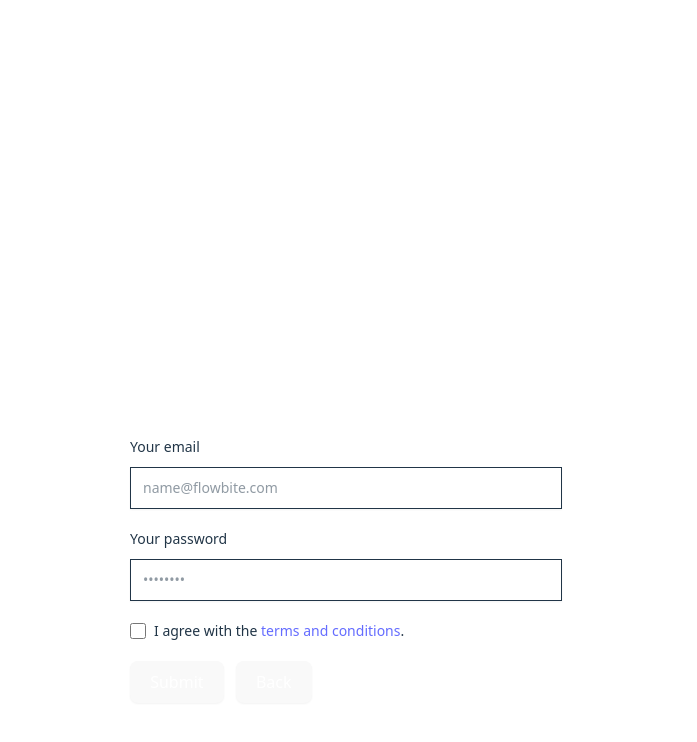
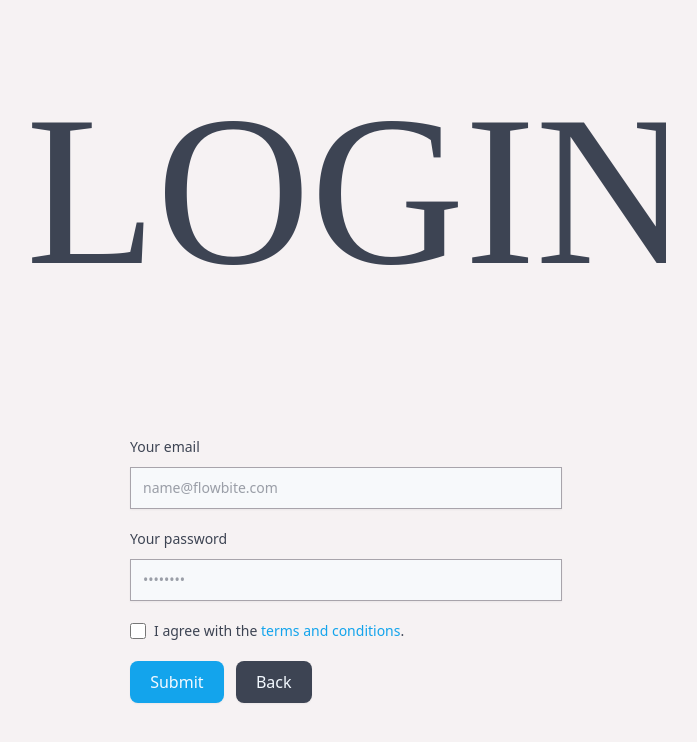
Before and after one commit to Anubha0308/risk-analyzer, a React (Vite) app in the folder animation-main/: page /login in a window 1280 px wide. Shown: the top 742 px of the page, without its empty margins (294-991 px from the left). Built offline with nearby package versions, Linux system fonts and the light colour scheme; a web font is replaced by a local one.

Commit message:
regitser and login page

```diff
--- a/animation-main/src/components/home.jsx
+++ b/animation-main/src/components/home.jsx
@@ -44,7 +44,7 @@ function Home() {
           logoAlt="Logo"
           items={items}
           baseColor="#3d4453"
-          menuColor="#3d4453"
+          menuColor="#ffffff"
           buttonBgColor="#309bed"
           buttonTextColor="#fafbfc"
           ease="power3.out"
@@ -57,6 +57,7 @@ function Home() {
             text="This text animates when in view"
             animateOn="view"
             revealDirection="center"
+            style={{ color: "#000000" }}
           />
         </div>
       </section>
--- a/animation-main/src/components/login.jsx
+++ b/animation-main/src/components/login.jsx
@@ -3,7 +3,12 @@ import TextPressure from "./TextPressure.jsx";
 
 function Login() {
   return (
-    <div className="register-container w-full min-h-screen bg-neutral-primary overflow-x-hidden flex flex-col items-center justify-center">
+    <div
+      className="register-container w-full min-h-screen bg-neutral-primary overflow-x-hidden flex flex-col items-center justify-center"
+      style={{
+        background: "#f6f2f3ff",
+      }}
+    >
       <div
         style={{
           position: "relative",
@@ -23,7 +28,7 @@ function Login() {
           width={true}
           weight={true}
           italic={true}
-          textColor="#ffffff"
+          textColor="#3d4453ff"
           strokeColor="#ff0000"
           minFontSize={120}
         />
@@ -34,14 +39,20 @@ function Login() {
           <div className="mb-5">
             <label
               htmlFor="email"
-              className="block mb-2.5 text-sm font-medium text-heading"
+              className="block mb-2.5 text-sm font-medium"
+              style={{ color: "#3d4453ff" }}
             >
               Your email
             </label>
             <input
               type="email"
               id="email"
-              className="bg-neutral-secondary-medium border border-default-medium text-heading text-sm rounded-base focus:ring-brand focus:border-brand block w-full px-3 py-2.5 shadow-xs placeholder:text-body"
+              className="bg-neutral-secondary-medium border border-default-medium text-sm rounded-base focus:ring-brand focus:border-brand block w-full px-3 py-2.5 shadow-xs"
+              style={{
+                backgroundColor: "#f7f9fbff",
+                borderColor: "#a8a4abff",
+                color: "#3d4453ff",
+              }}
               placeholder="name@flowbite.com"
               required
             />
@@ -49,14 +60,20 @@ function Login() {
           <div className="mb-5">
             <label
               htmlFor="password"
-              className="block mb-2.5 text-sm font-medium text-heading"
+              className="block mb-2.5 text-sm font-medium"
+              style={{ color: "#3d4453ff" }}
             >
               Your password
             </label>
             <input
               type="password"
               id="password"
-              className="bg-neutral-secondary-medium border border-default-medium text-heading text-sm rounded-base focus:ring-brand focus:border-brand block w-full px-3 py-2.5 shadow-xs placeholder:text-body"
+              className="bg-neutral-secondary-medium border border-default-medium text-sm rounded-base focus:ring-brand focus:border-brand block w-full px-3 py-2.5 shadow-xs"
+              style={{
+                backgroundColor: "#f7f9fbff",
+                borderColor: "#a8a4abff",
+                color: "#3d4453ff",
+              }}
               placeholder="••••••••"
               required
             />
@@ -67,11 +84,22 @@ function Login() {
               type="checkbox"
               value=""
               className="w-4 h-4 border border-default-medium rounded-xs bg-neutral-secondary-medium focus:ring-2 focus:ring-brand-soft"
+              style={{
+                borderColor: "#a8a4abff",
+                backgroundColor: "#f7f9fbff",
+              }}
               required
             />
-            <p className="ms-2 text-sm font-medium text-heading select-none">
+            <p
+              className="ms-2 text-sm font-medium select-none"
+              style={{ color: "#3d4453ff" }}
+            >
               I agree with the{" "}
-              <a href="#" className="text-fg-brand hover:underline">
+              <a
+                href="#"
+                className="hover:underline"
+                style={{ color: "#13a4ecff" }}
+              >
                 terms and conditions
               </a>
               .
@@ -80,11 +108,21 @@ function Login() {
           <div className="flex gap-3">
             <button
               type="submit"
-              className="text-white bg-brand box-border border border-transparent hover:bg-brand-strong focus:ring-4 focus:ring-brand-medium shadow-xs font-medium leading-5 rounded-base text-sm px-4 py-2.5 focus:outline-none"
+              className="box-border border border-transparent hover:bg-brand-strong focus:ring-4 focus:ring-brand-medium shadow-xs font-medium leading-5 rounded-base text-sm px-4 py-2.5 focus:outline-none"
+              style={{
+                backgroundColor: "#13a4ecff",
+                color: "#f3f9ffff",
+              }}
             >
               Submit
             </button>
-            <button className="text-white bg-brand box-border border border-transparent hover:bg-brand-strong focus:ring-4 focus:ring-brand-medium shadow-xs font-medium leading-5 rounded-base text-sm px-4 py-2.5 focus:outline-none">
+            <button
+              className="box-border border border-transparent hover:bg-brand-strong focus:ring-4 focus:ring-brand-medium shadow-xs font-medium leading-5 rounded-base text-sm px-4 py-2.5 focus:outline-none"
+              style={{
+                backgroundColor: "#3d4453ff",
+                color: "#f3f9ffff",
+              }}
+            >
               Back
             </button>
           </div>
--- a/animation-main/src/components/register.jsx
+++ b/animation-main/src/components/register.jsx
@@ -3,7 +3,12 @@ import TextPressure from "./TextPressure.jsx";
 
 function Register() {
   return (
-    <div className="register-container w-full min-h-screen bg-neutral-primary overflow-x-hidden flex flex-col items-center justify-center">
+    <div
+      className="register-container w-full min-h-screen bg-neutral-primary overflow-x-hidden flex flex-col items-center justify-center"
+      style={{
+        background: "#f6f2f3ff",
+      }}
+    >
       <div
         style={{
           position: "relative",
@@ -23,7 +28,7 @@ function Register() {
           width={true}
           weight={true}
           italic={true}
-          textColor="#ffffff"
+          textColor="#3d4453ff"
           strokeColor="#ff0000"
           minFontSize={140}
         />
@@ -34,14 +39,20 @@ function Register() {
           <div className="mb-5">
             <label
               htmlFor="email"
-              className="block mb-2.5 text-sm font-medium text-heading"
+              className="block mb-2.5 text-sm font-medium"
+              style={{ color: "#3d4453ff" }}
             >
               Your email
             </label>
             <input
               type="email"
               id="email"
-              className="bg-neutral-secondary-medium border border-default-medium text-heading text-sm rounded-base focus:ring-brand focus:border-brand block w-full px-3 py-2.5 shadow-xs placeholder:text-body"
+              className="bg-neutral-secondary-medium border border-default-medium text-sm rounded-base focus:ring-brand focus:border-brand block w-full px-3 py-2.5 shadow-xs"
+              style={{
+                backgroundColor: "#f7f9fbff",
+                borderColor: "#a8a4abff",
+                color: "#3d4453ff",
+              }}
               placeholder="name@flowbite.com"
               required
             />
@@ -49,14 +60,20 @@ function Register() {
           <div className="mb-5">
             <label
               htmlFor="password"
-              className="block mb-2.5 text-sm font-medium text-heading"
+              className="block mb-2.5 text-sm font-medium"
+              style={{ color: "#3d4453ff" }}
             >
               Your password
             </label>
             <input
               type="password"
               id="password"
-              className="bg-neutral-secondary-medium border border-default-medium text-heading text-sm rounded-base focus:ring-brand focus:border-brand block w-full px-3 py-2.5 shadow-xs placeholder:text-body"
+              className="bg-neutral-secondary-medium border border-default-medium text-sm rounded-base focus:ring-brand focus:border-brand block w-full px-3 py-2.5 shadow-xs"
+              style={{
+                backgroundColor: "#f7f9fbff",
+                borderColor: "#a8a4abff",
+                color: "#3d4453ff",
+              }}
               placeholder="••••••••"
               required
             />
@@ -67,11 +84,22 @@ function Register() {
               type="checkbox"
               value=""
               className="w-4 h-4 border border-default-medium rounded-xs bg-neutral-secondary-medium focus:ring-2 focus:ring-brand-soft"
+              style={{
+                borderColor: "#a8a4abff",
+                backgroundColor: "#f7f9fbff",
+              }}
               required
             />
-            <p className="ms-2 text-sm font-medium text-heading select-none">
+            <p
+              className="ms-2 text-sm font-medium select-none"
+              style={{ color: "#3d4453ff" }}
+            >
               I agree with the{" "}
-              <a href="#" className="text-fg-brand hover:underline">
+              <a
+                href="#"
+                className="hover:underline"
+                style={{ color: "#13a4ecff" }}
+              >
                 terms and conditions
               </a>
               .
@@ -80,11 +108,21 @@ function Register() {
           <div className="flex gap-3">
             <button
               type="submit"
-              className="text-white bg-brand box-border border border-transparent hover:bg-brand-strong focus:ring-4 focus:ring-brand-medium shadow-xs font-medium leading-5 rounded-base text-sm px-4 py-2.5 focus:outline-none"
+              className="box-border border border-transparent hover:bg-brand-strong focus:ring-4 focus:ring-brand-medium shadow-xs font-medium leading-5 rounded-base text-sm px-4 py-2.5 focus:outline-none"
+              style={{
+                backgroundColor: "#13a4ecff",
+                color: "#f3f9ffff",
+              }}
             >
               Submit
             </button>
-            <button className="text-white bg-brand box-border border border-transparent hover:bg-brand-strong focus:ring-4 focus:ring-brand-medium shadow-xs font-medium leading-5 rounded-base text-sm px-4 py-2.5 focus:outline-none">
+            <button
+              className="box-border border border-transparent hover:bg-brand-strong focus:ring-4 focus:ring-brand-medium shadow-xs font-medium leading-5 rounded-base text-sm px-4 py-2.5 focus:outline-none"
+              style={{
+                backgroundColor: "#3d4453ff",
+                color: "#f3f9ffff",
+              }}
+            >
               Back
             </button>
           </div>
```
